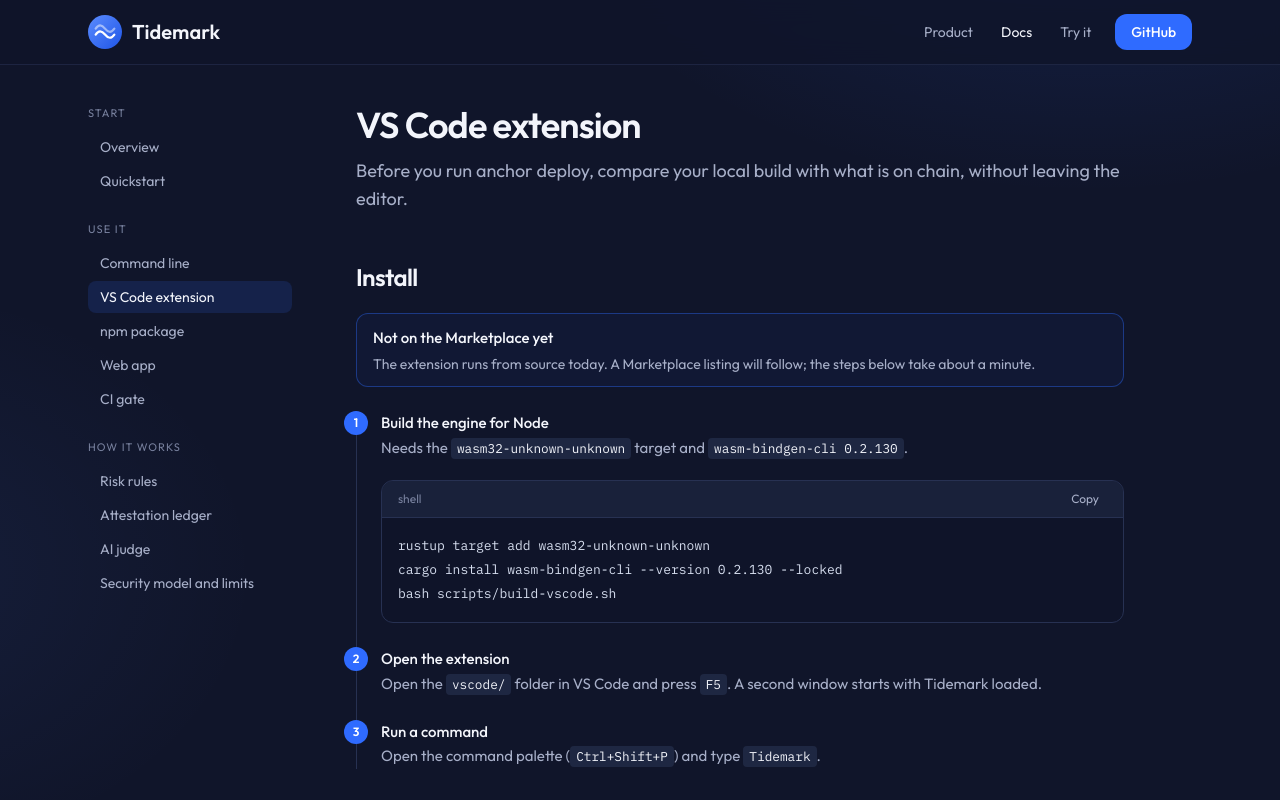
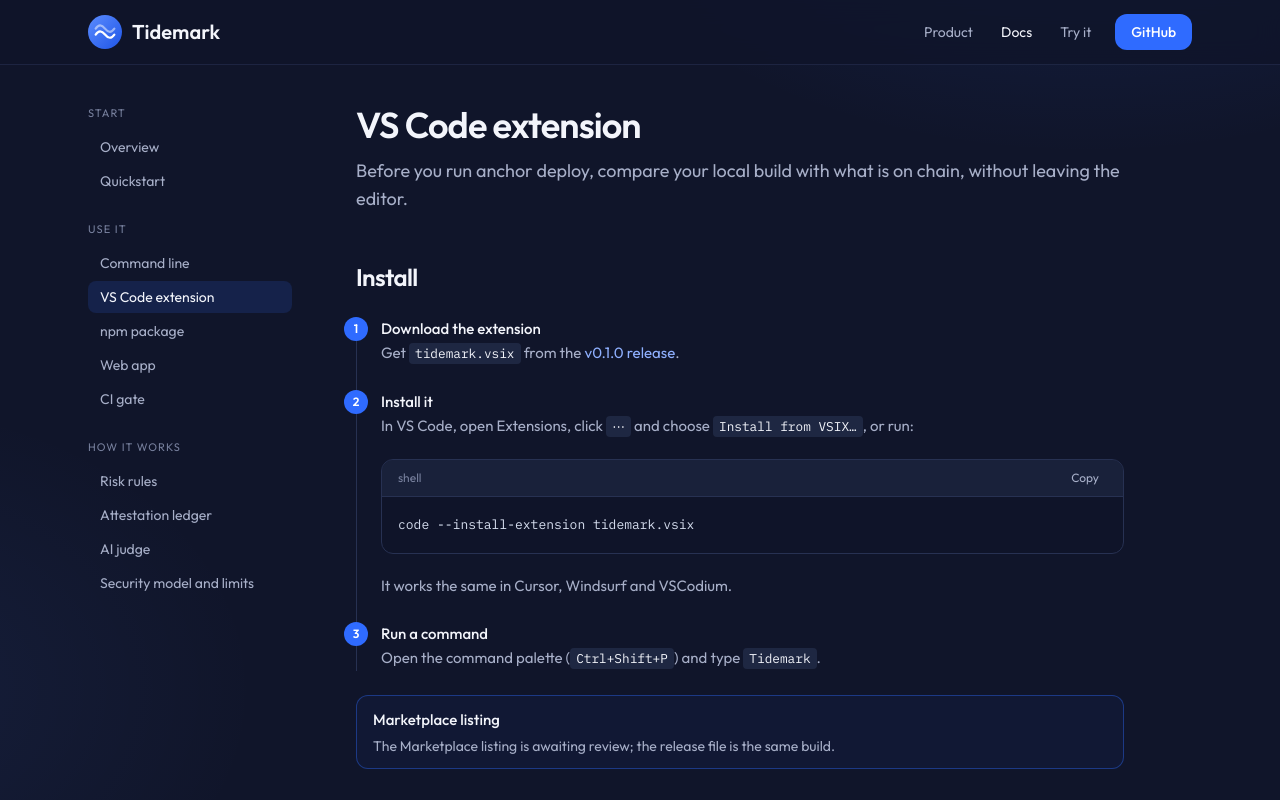
Before and after one commit to IIITManjeet/Tidemark, a Next.js app in the folder web/: page /docs/vscode in a window 1280 px wide. Shown: the top 800 px of the page. Built offline with nearby package versions, Linux system fonts and the light colour scheme.

Commit message:
docs: install from npm and the v0.1.0 release

```diff
--- a/web/app/docs/cli/page.tsx
+++ b/web/app/docs/cli/page.tsx
@@ -1,11 +1,19 @@
 import { C, Callout, Code, DocPage, DocTable, H2, P } from "@/components/docs";
+import { RELEASE } from "@/lib/site";
 
 export const metadata = { title: "Command line · Tidemark docs" };
 
 export default function Page() {
   return (
     <DocPage title="Command line" lead="The tidemark binary reviews upgrades, watches programs and reads and writes the attestation ledger.">
-      <Code>{`cargo install --path crates/tidemark-cli\ntidemark --help`}</Code>
+      <P>
+        Download a prebuilt binary for Linux, macOS or Windows from the{" "}
+        <a href={RELEASE} className="text-link">
+          v0.1.0 release
+        </a>
+        , or build it with Cargo:
+      </P>
+      <Code>{`cargo install --git https://github.com/IIITManjeet/Tidemark tidemark-cli\ntidemark --help`}</Code>
 
       <H2 id="review">Review two builds</H2>
       <Code>{`tidemark diff old.so new.so --json report.json --hunks 4 --fail-on high`}</Code>
--- a/web/app/docs/npm/page.tsx
+++ b/web/app/docs/npm/page.tsx
@@ -1,4 +1,5 @@
-import { C, Callout, Code, DocPage, DocTable, H2, P } from "@/components/docs";
+import { C, Code, DocPage, DocTable, H2, P } from "@/components/docs";
+import { NPM } from "@/lib/site";
 
 export const metadata = { title: "npm package · Tidemark docs" };
 
@@ -9,8 +10,15 @@ export default function Page() {
       lead="tidemark-wasm is the review engine compiled to WebAssembly, for wallets, explorers and dashboards. Nothing is uploaded anywhere."
     >
       <H2 id="install">Install</H2>
-      <Callout title="Not on the npm registry yet">Build it from the repository and install the folder.</Callout>
-      <Code>{`bash scripts/build-wasm.sh\nnpm install ./path/to/Tidemark/npm`}</Code>
+      <Code>{`npm install tidemark-wasm`}</Code>
+      <P>
+        Published on npm as{" "}
+        <a href={NPM} className="text-link">
+          tidemark-wasm
+        </a>
+        . In Node, load the engine with <C>initSync</C> and the bundled <C>dist/tidemark_bg.wasm</C>; in the browser,{" "}
+        <C>await init()</C> fetches it next to the module.
+      </P>
 
       <H2 id="review">Review an upgrade</H2>
       <Code title="js">{`import init, { review } from "tidemark-wasm";
--- a/web/app/docs/quickstart/page.tsx
+++ b/web/app/docs/quickstart/page.tsx
@@ -1,6 +1,6 @@
 import Link from "next/link";
 import { C, Code, DocPage, H2, P, Steps } from "@/components/docs";
-import { REPO } from "@/lib/site";
+import { RELEASE, REPO } from "@/lib/site";
 
 export const metadata = { title: "Quickstart · Tidemark docs" };
 
@@ -17,14 +17,19 @@ export default function Page() {
       <Steps
         items={[
           {
-            title: "Install Rust",
+            title: "Get the CLI",
             body: (
               <>
-                Any recent stable toolchain from <a href="https://rustup.rs" className="text-link">rustup.rs</a>.
+                Download it from the{" "}
+                <a href={RELEASE} className="text-link">
+                  v0.1.0 release
+                </a>{" "}
+                and put <C>tidemark</C> on your PATH, or build it with Rust:
+                <Code>{`cargo install --git ${REPO} tidemark-cli`}</Code>
               </>
             ),
           },
-          { title: "Clone and build", body: <Code>{`git clone ${REPO}.git\ncd Tidemark\ncargo install --path crates/tidemark-cli`}</Code> },
+          { title: "Get the demo files", body: <Code>{`git clone ${REPO}.git\ncd Tidemark`}</Code> },
           {
             title: "Review the demo upgrade",
             body: (
--- a/web/app/docs/vscode/page.tsx
+++ b/web/app/docs/vscode/page.tsx
@@ -1,4 +1,5 @@
 import { C, Callout, Code, DocPage, DocTable, H2, P, Steps } from "@/components/docs";
+import { RELEASE } from "@/lib/site";
 
 export const metadata = { title: "VS Code extension · Tidemark docs" };
 
@@ -9,9 +10,43 @@ export default function Page() {
       lead="Before you run anchor deploy, compare your local build with what is on chain, without leaving the editor."
     >
       <H2 id="install">Install</H2>
-      <Callout title="Not on the Marketplace yet">
-        The extension runs from source today. A Marketplace listing will follow; the steps below take about a minute.
-      </Callout>
+      <Steps
+        items={[
+          {
+            title: "Download the extension",
+            body: (
+              <>
+                Get <C>tidemark.vsix</C> from the{" "}
+                <a href={RELEASE} className="text-link">
+                  v0.1.0 release
+                </a>
+                .
+              </>
+            ),
+          },
+          {
+            title: "Install it",
+            body: (
+              <>
+                In VS Code, open Extensions, click <C>⋯</C> and choose <C>Install from VSIX…</C>, or run:
+                <Code>{`code --install-extension tidemark.vsix`}</Code>
+                It works the same in Cursor, Windsurf and VSCodium.
+              </>
+            ),
+          },
+          {
+            title: "Run a command",
+            body: (
+              <>
+                Open the command palette (<C>Ctrl+Shift+P</C>) and type <C>Tidemark</C>.
+              </>
+            ),
+          },
+        ]}
+      />
+      <Callout title="Marketplace listing">The Marketplace listing is awaiting review; the release file is the same build.</Callout>
+
+      <H2 id="source">Build from source</H2>
       <Steps
         items={[
           {
@@ -28,14 +63,6 @@ export default function Page() {
             body: (
               <>
                 Open the <C>vscode/</C> folder in VS Code and press <C>F5</C>. A second window starts with Tidemark loaded.
-              </>
-            ),
-          },
-          {
-            title: "Run a command",
-            body: (
-              <>
-                Open the command palette (<C>Ctrl+Shift+P</C>) and type <C>Tidemark</C>.
               </>
             ),
           },
--- a/web/lib/site.ts
+++ b/web/lib/site.ts
@@ -1,5 +1,7 @@
 export const REPO = "https://github.com/IIITManjeet/Tidemark";
 export const ISSUES = `${REPO}/issues`;
+export const RELEASE = `${REPO}/releases/tag/v0.1.0`;
+export const NPM = "https://www.npmjs.com/package/tidemark-wasm";
 export const LEDGER_V2 = "BFZg7MYzVzz1YypfmF2B6p842CXx33SBFGmSGep2TLLc";
 export const REGISTRY_V2 = "72HSqJR6Y2uiedNWVQxDDRXYr9LjB4cDUn3Me2AtenxU";
 export const LEDGER_V3 = "8f43wqFP4wZ8NLrJgBrGXDrXp92FgxSvM9Ng21GrgPq6";
```
Also changed, not shown: 2 other files (tests, documents, lock files or other folders).
